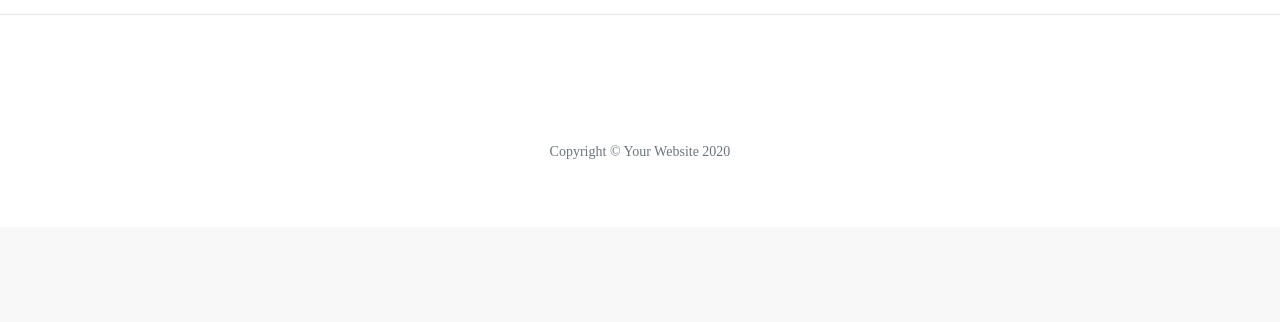
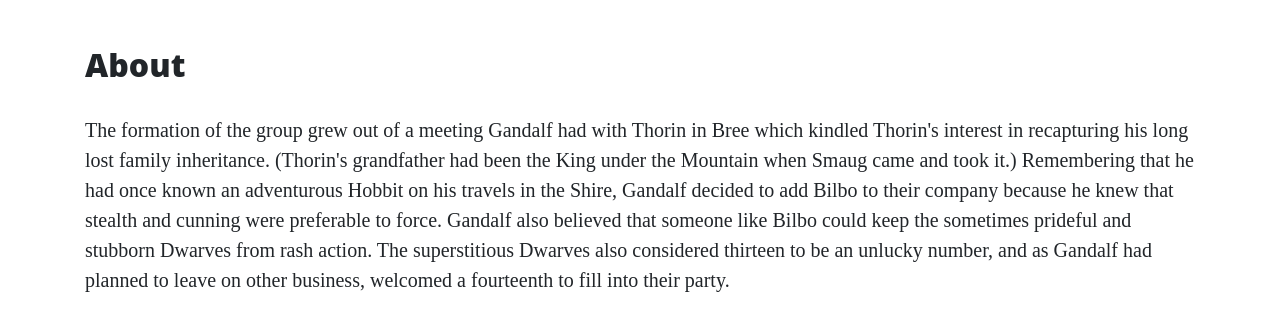
Before and after one commit to Sajalol/Flask_training, a Flask app: page /about in a window 1280 px wide. Shown: the part 632-954 px from the top of the page. Before the commit the page ends 791 px from the top, so only its background shows below. Run offline with Flask 2, Linux system fonts and the light colour scheme; some libraries are stand-ins or nearby versions.

Commit message:
add more structure

```diff
--- a/run.py
+++ b/run.py
@@ -1,4 +1,5 @@
 import os
+import json
 from flask import Flask, render_template
 
 
@@ -12,17 +13,20 @@ def index():
 
 @app.route("/about")
 def about():
-    return render_template("about.html")
+    data = []
+    with open("data/company.json", "r") as json_data:
+        data = json.load(json_data)
+    return render_template("about.html", page_title="About", company=data)
 
 
 @app.route("/contact")
 def contact():
-    return render_template("contact.html")
+    return render_template("contact.html", page_title="Contact")
 
 
 @app.route("/careers")
 def careers():
-    return render_template("careers.html")
+    return render_template("careers.html", page_title="Careers")
 
 if __name__ == "__main__":
     app.run(
--- /dev/null
+++ b/static/css/style.css
@@ -0,0 +1,3 @@
+.col-md-5 img {
+    width: 100%;
+}
--- a/templates/about.html
+++ b/templates/about.html
@@ -1,4 +1,57 @@
 {% extends "base.html" %}
 {% block content %}
-    <h1>About</h1>
-    {% endblock %}
+
+    <h2>{{ page_title }}</h2>
+    <p>
+        The formation of the group grew out of a meeting Gandalf had with Thorin in Bree which kindled Thorin's interest
+        in recapturing his long lost family inheritance. (Thorin's grandfather had been the King under the Mountain when
+        Smaug came and took it.) Remembering that he had once known an adventurous Hobbit on his travels in the Shire,
+        Gandalf decided to add Bilbo to their company because he knew that stealth and cunning were preferable to force.
+        Gandalf also believed that someone like Bilbo could keep the sometimes prideful and stubborn Dwarves from rash
+        action. The superstitious Dwarves also considered thirteen to be an unlucky number, and as Gandalf had planned
+        to leave on other business, welcomed a fourteenth to fill into their party.
+    </p>
+
+    {% for member in company %}
+
+
+        <div class="row featurette">
+
+            {% if loop.index % 2 != 0 %}
+
+                <div class="col-md-7">
+                    <h3>{{ loop.index }}. {{ member.name }}</h3>
+                    <p>
+                        {{ member.description }}
+                    </p>
+                </div>
+                <div class="col-md-5">
+                    <img src="{{ member.image_source }}" alt="" class="featurette-image image-responsive">
+                </div>
+
+            {% else %}
+
+                <div class="col-md-5">
+                    <img src="{{ member.image_source }}" alt="" class="featurette-image image-responsive">
+                </div>
+                <div class="col-md-7">
+                    <h3>{{ loop.index }}. {{ member.name }}</h3>
+                    <p>
+                        {{ member.description }}
+                    </p>
+                </div>
+
+
+            {% endif %}
+
+        </div>
+
+        {% if loop.index != loop.length %}
+
+            <hr class="featurette-divider">
+
+        {% endif %}
+
+    {% endfor %}
+
+{% endblock %}
--- a/templates/base.html
+++ b/templates/base.html
@@ -4,15 +4,16 @@
     <meta charset="UTF-8">
     <meta name="viewport" content="width=device-width, initial-scale=1.0">
     <meta http-equiv="X-UA-Compatible" content="ie=edge">
-    <link rel="stylesheet" href="{{ url_for('static', filename='vendor/bootstrap/css/bootstrap.min.css') }}">
-    <link rel="stylesheet" href="{{ url_for('static', filename='css/clean-blog.min.css') }}">
+    <link rel="stylesheet" href="{{ url_for('static', filename='vendor/bootstrap/css/bootstrap.min.css') }}" type="text/css">
+    <link rel="stylesheet" href="{{ url_for('static', filename='css/clean-blog.min.css') }}" type="text/css">
+    <link rel="stylesheet" href="{{ url_for('static', filename='css/style.css') }}" type="text/css">
     <title>Hello Flask</title>
 </head>
 <body>
 
 	<nav class="navbar navbar-expand-lg navbar-light fixed-top" id="mainNav">
 		<div class="container">
-			<a class="navbar-brand" href="{{ url_for('index') }}">Start Bootstrap</a>
+			<a class="navbar-brand" href="{{ url_for('index') }}">Thorin &amp; Company</a>
 			<button class="navbar-toggler navbar-toggler-right" type="button" data-toggle="collapse" data-target="#navbarResponsive" aria-controls="navbarResponsive" aria-expanded="false" aria-label="Toggle navigation">
 	        Menu
 	        <i class="fas fa-bars"></i>
@@ -37,14 +38,14 @@
 	</nav>
 
 	<!-- Page Header -->
-	<header class="masthead" style="background-image: url('{{ url_for('static', filename='img/home-bg.jpg') }}')">
+	<header class="masthead" style="background-image: url('https://i.pinimg.com/originals/58/01/b1/5801b1b869309df5d19611004be61a0e.png')">
 		<div class="overlay"></div>
 		<div class="container">
 			<div class="row">
 				<div class="col-lg-8 col-md-10 mx-auto">
 					<div class="site-heading">
-						<h1>Clean Blog</h1>
-						<span class="subheading">A Blog Theme by Start Bootstrap</span>
+						<h1>Thorin &amp; Company</h1>
+						<span class="subheading">Thorin and his company of dwarfs</span>
 					</div>
 				</div>
 			</div>
@@ -92,7 +93,7 @@
 							</a>
 						</li>
 					</ul>
-					<p class="copyright text-muted">Copyright &copy; Your Website 2020</p>
+					<p class="copyright text-muted">Copyright &copy; Your Website <span id="copyright"></span></p>
 				</div>
 			</div>
 		</div>
@@ -105,5 +106,9 @@
 	<!-- Custom scripts for this template -->
 	<script src="{{ url_for('static', filename='js/clean-blog.min.js') }}"></script>
 
+    <script>
+        $("#copyright").text(new Date().getFullYear());
+    </script>
+
 </body>
 </html>
--- a/templates/careers.html
+++ b/templates/careers.html
@@ -1,4 +1,5 @@
 {% extends "base.html" %}
 {% block content %}
-    <h1>Come Work With Us!</h1>
+    <h2>{{ page_title }}</h2>
+
     {% endblock %}
--- a/templates/contact.html
+++ b/templates/contact.html
@@ -1,4 +1,4 @@
 {% extends "base.html" %}
 {% block content %}
-    <h1>Contact Us</h1>
+    <h2>{{ page_title }}</h2>
     {% endblock %}
```
Also changed, not shown: data/company.json (added, +66 -0 lines).
